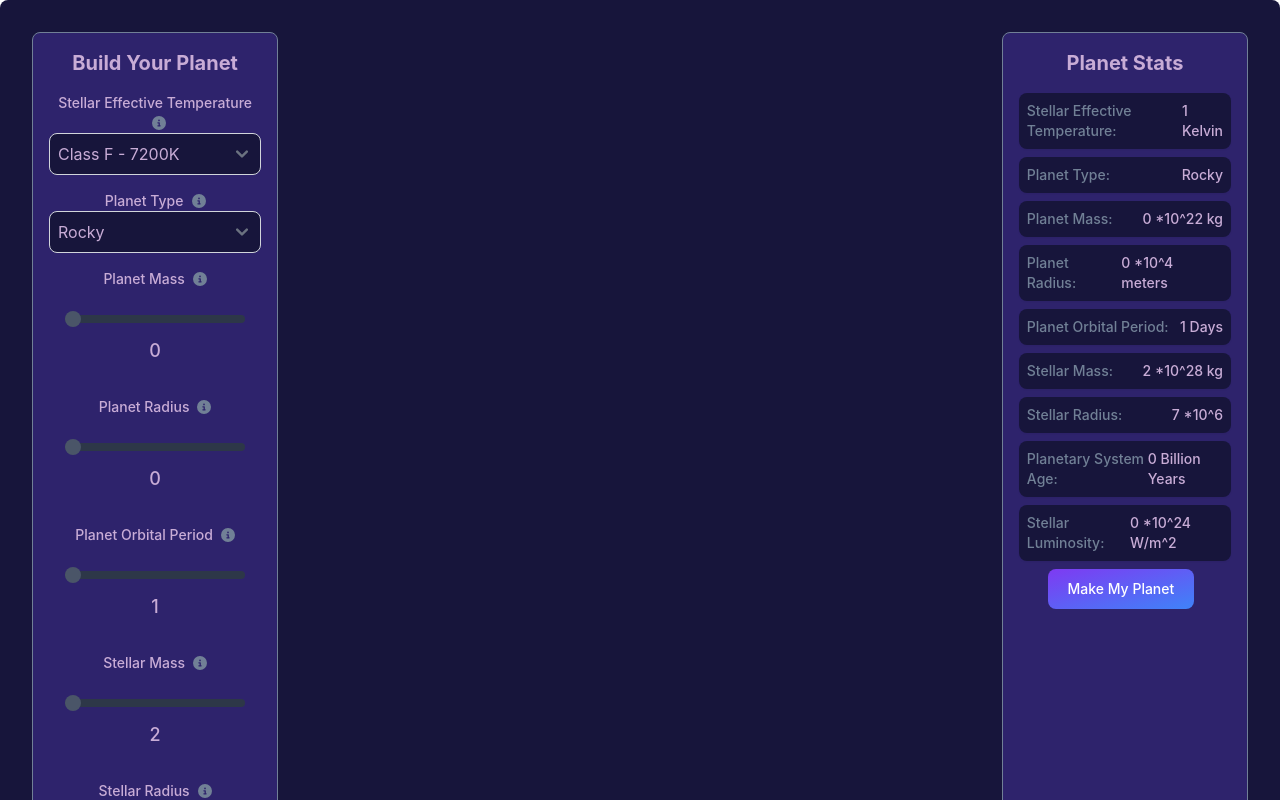
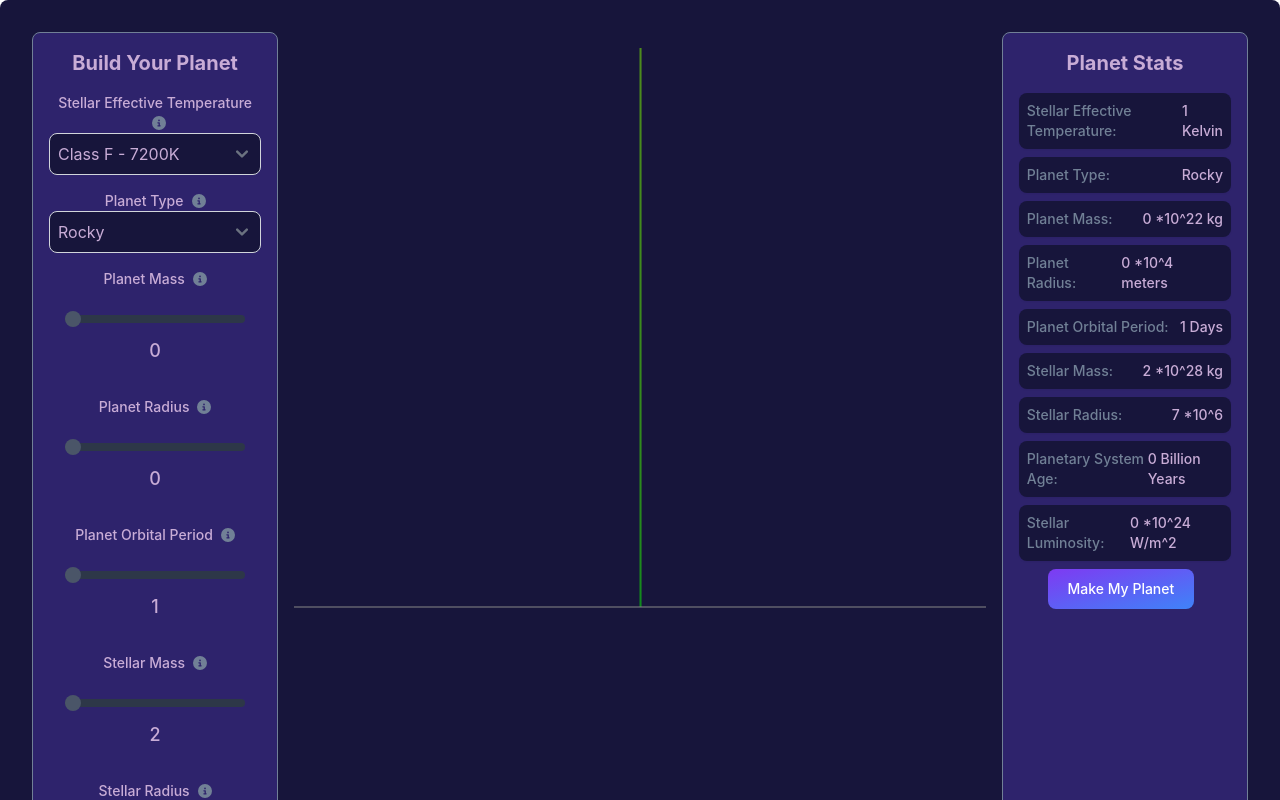
Before and after one commit to Pineapple-Soup/interplanetary, a React (Create React App) app: page / in a window 1280 px wide. Shown: the top 800 px of the page. Built offline with nearby package versions, Linux system fonts and the light colour scheme.

Commit message:
add planet component (not working)

```diff
--- a/src/components/Planet.js
+++ b/src/components/Planet.js
@@ -51,8 +51,8 @@ const Planet = () => {
         <Canvas>
             <ambientLight />
             <pointLight position={[10, 10, 10]} />
-            {/* <axesHelper args={[10]} />
-            <gridHelper args={[10, 10]} /> */}
+            <axesHelper args={[10]} />
+            <gridHelper args={[10, 10]} />
             <mesh ref={sphereRef}>
                 <sphereGeometry args={[5, 64, 64]} />
                 <meshStandardMaterial color={0x00ff00} />
--- a/src/pages/LandingPage.js
+++ b/src/pages/LandingPage.js
@@ -2,6 +2,7 @@ import React, { useState } from 'react';
 import { useNavigate } from 'react-router-dom';
 import Slider from '../components/Slider';
 import Dropdown from '../components/Dropdown';
+import Planet from '../components/Planet';
 import { planetParams } from '../data/planetParameters';
 import { FontAwesomeIcon } from '@fortawesome/react-fontawesome';
 import { faInfoCircle } from '@fortawesome/free-solid-svg-icons';
@@ -103,7 +104,8 @@ const LandingPage = () => {
 
             </div>
             <div className="w-3/4 p-4">
-                {/* Planet building canvas */}
+
+                <Planet/>
             </div>
             <div className="w-1/4 p-4 border border-highlight rounded-lg bg-tertiary overflow-y-auto h-screen">
                 <div className="text-center">
```
